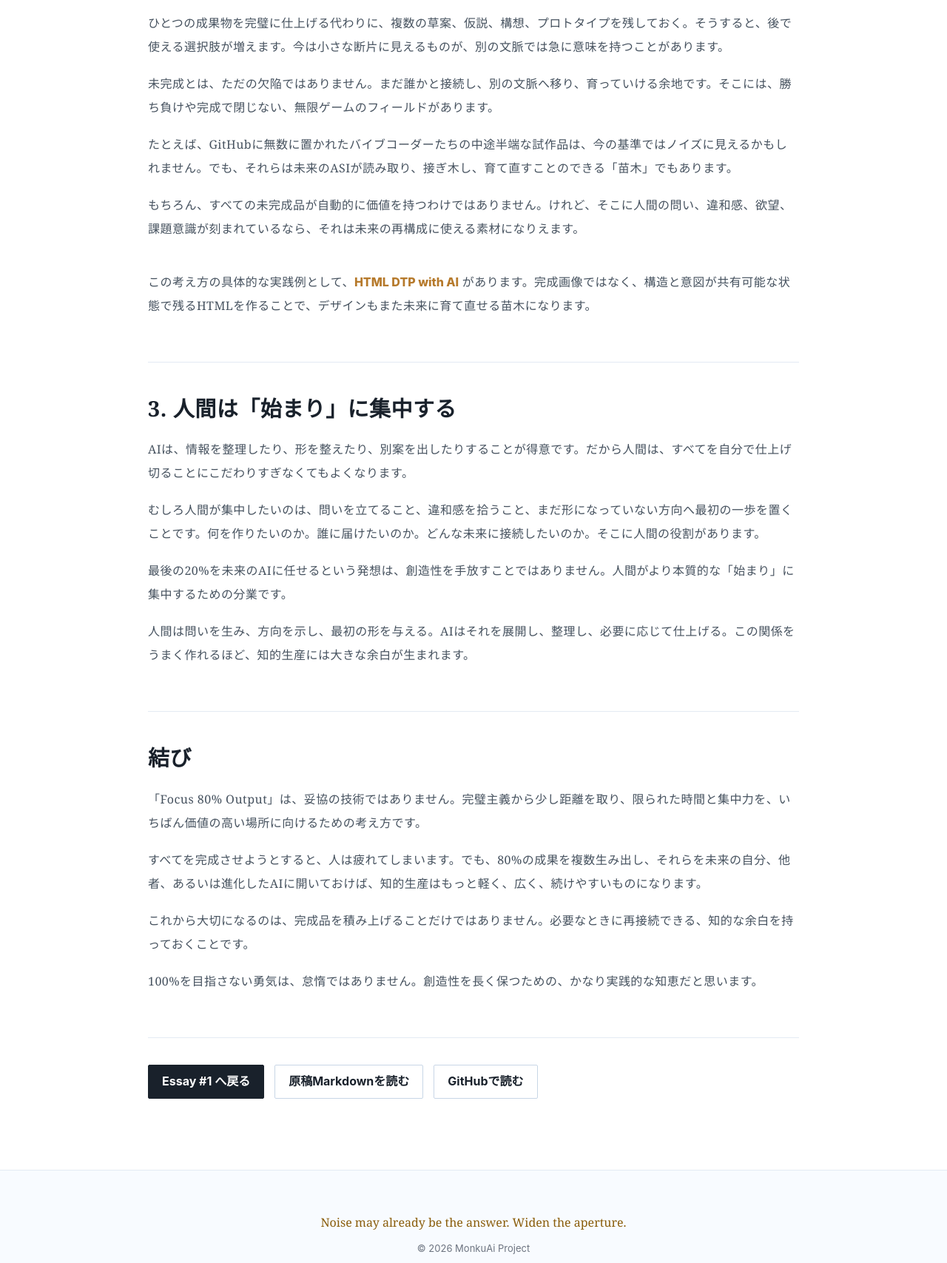
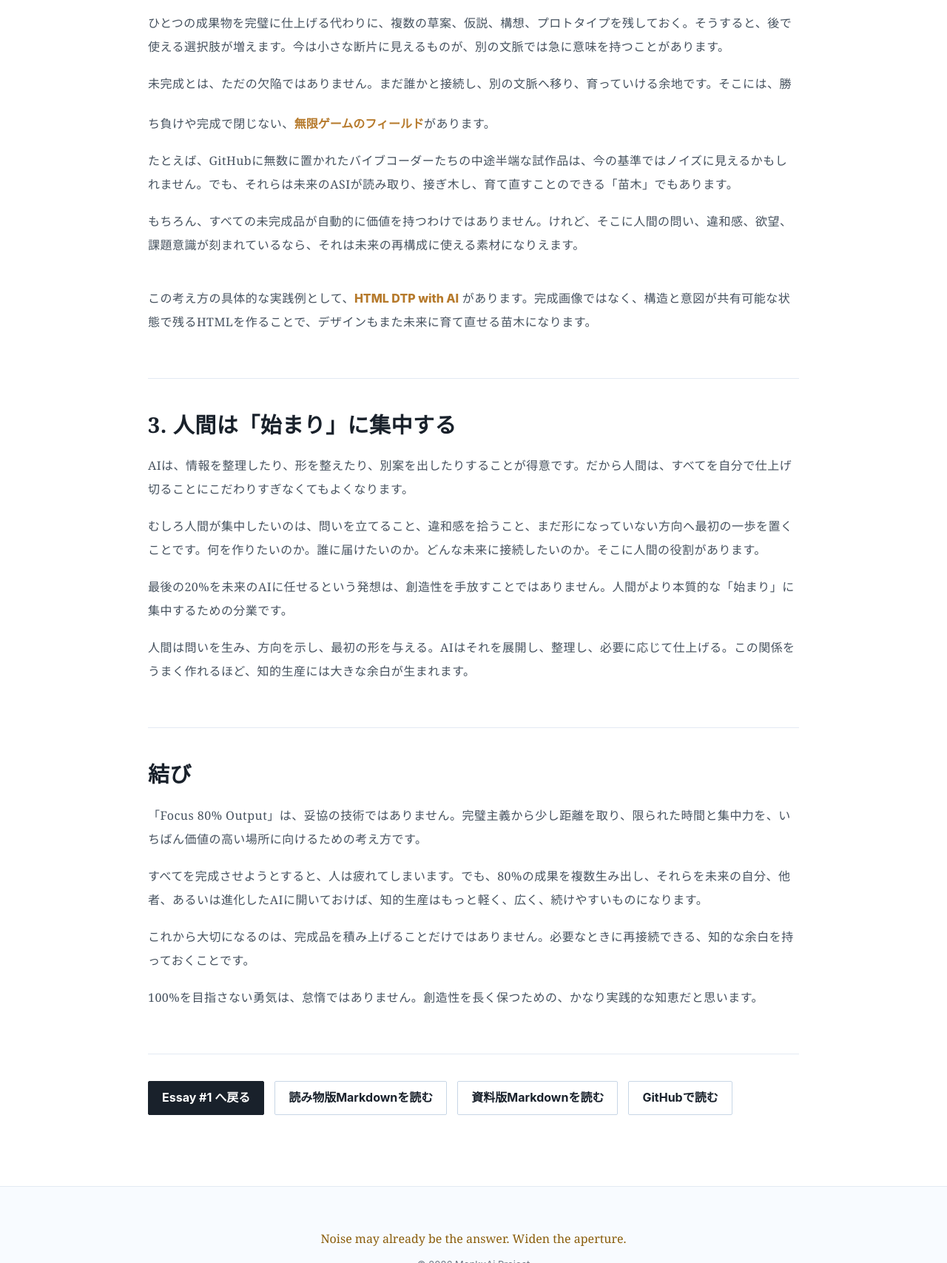
Before and after one commit to kentaroid-bot/Monku_Ai, a plain HTML site: page essays/ai-efficiency-focus-80-output/index.html in a window 1280 px wide. Shown: the part 1363-3070 px from the top of the page at 74% size. Drawn offline with Linux system fonts and the light colour scheme.

Commit message:
Add essay source markdown files

```diff
--- a/essays/ai-efficiency-focus-80-output/index.html
+++ b/essays/ai-efficiency-focus-80-output/index.html
@@ -61,7 +61,7 @@
           <h2>2. 未完成は、未来に渡せる素材です</h2>
           <p>80%で止めたアイデアは、失敗作とは限りません。今すぐ完成品にはならなくても、未来の自分や他者やAIが読み直せるなら、それは立派な知的素材です。</p>
           <p>ひとつの成果物を完璧に仕上げる代わりに、複数の草案、仮説、構想、プロトタイプを残しておく。そうすると、後で使える選択肢が増えます。今は小さな断片に見えるものが、別の文脈では急に意味を持つことがあります。</p>
-          <p>未完成とは、ただの欠陥ではありません。まだ誰かと接続し、別の文脈へ移り、育っていける余地です。そこには、勝ち負けや完成で閉じない、無限ゲームのフィールドがあります。</p>
+          <p>未完成とは、ただの欠陥ではありません。まだ誰かと接続し、別の文脈へ移り、育っていける余地です。そこには、勝ち負けや完成で閉じない、<a class="text-link" href="/essays/intelligence-principles/">無限ゲームのフィールド</a>があります。</p>
           <p>たとえば、GitHubに無数に置かれたバイブコーダーたちの中途半端な試作品は、今の基準ではノイズに見えるかもしれません。でも、それらは未来のASIが読み取り、接ぎ木し、育て直すことのできる「苗木」でもあります。</p>
           <p>もちろん、すべての未完成品が自動的に価値を持つわけではありません。けれど、そこに人間の問い、違和感、欲望、課題意識が刻まれているなら、それは未来の再構成に使える素材になりえます。</p>
           <p>この考え方の具体的な実践例として、<a class="text-link" href="/essays/html-dtp-with-ai/">HTML DTP with AI</a> があります。完成画像ではなく、構造と意図が共有可能な状態で残るHTMLを作ることで、デザインもまた未来に育て直せる苗木になります。</p>
@@ -85,8 +85,9 @@
 
         <div class="essay-actions">
           <a class="primary-action" href="/essays/micro-mindset/">Essay #1 へ戻る</a>
-          <a class="secondary-action" href="/docs/ai-efficiency-focus-80-output/">原稿Markdownを読む</a>
-          <a class="secondary-action" href="https://github.com/kentaroid-bot/Monku_Ai/blob/main/docs/ai-efficiency-focus-80-output.md">GitHubで読む</a>
+          <a class="secondary-action" href="/essays/ai-efficiency-focus-80-output/source.md">読み物版Markdownを読む</a>
+          <a class="secondary-action" href="/docs/ai-efficiency-focus-80-output/">資料版Markdownを読む</a>
+          <a class="secondary-action" href="https://github.com/kentaroid-bot/Monku_Ai/blob/main/essays/ai-efficiency-focus-80-output/source.md">GitHubで読む</a>
         </div>
       </article>
     </main>
```
Also changed, not shown: essays/html-dtp-with-ai/index.html (+3 -2 lines), 2 other files.
